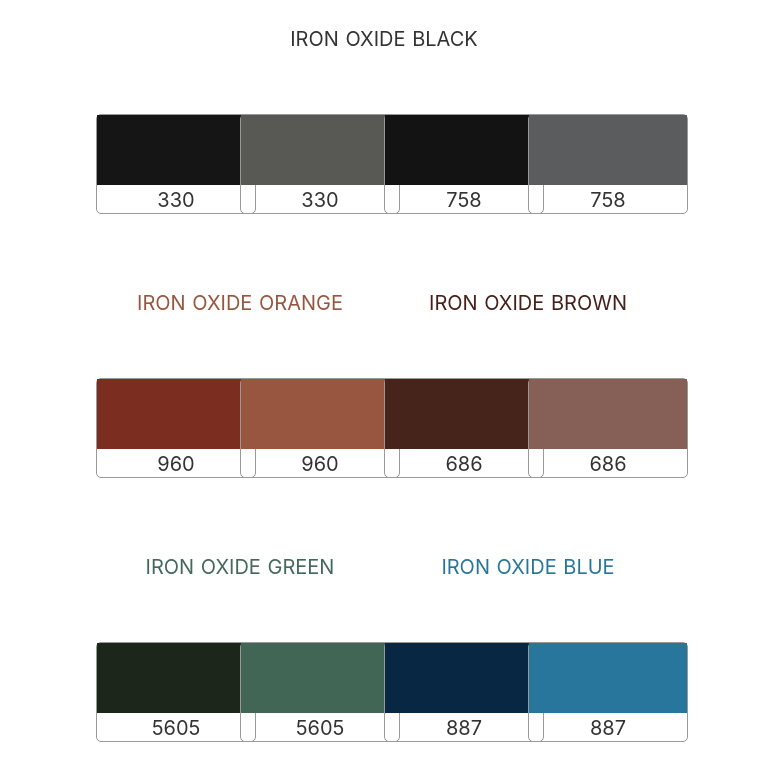
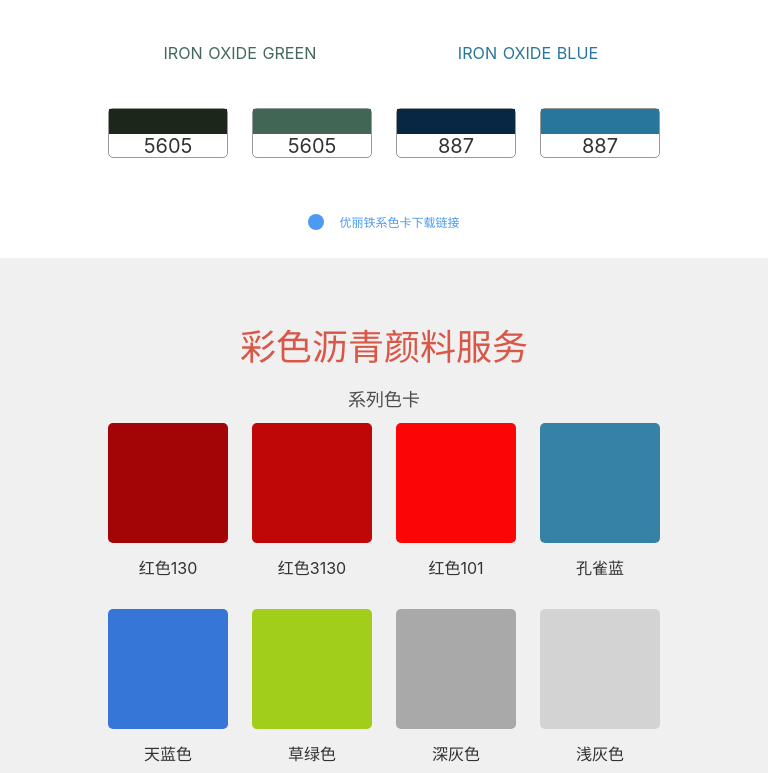
Before and after one commit to yangfanqikang/jtbs001, a Nuxt app: page /service in a window 768 px wide. Shown: the part 1407-2180 px from the top of the page. Built offline with nearby package versions, Linux system fonts and the light colour scheme.

Commit message:
优丽 页面响应式调整 局部页面调整

```diff
--- a/components/ColorsService.vue
+++ b/components/ColorsService.vue
@@ -8,7 +8,7 @@
           <span>{{item.text}}</span>
         </div>
       </div>
-      <a href="../assets/file/彩色沥青颜料色卡.jpg"><span></span>彩色沥青颜料色卡下载链接</a>
+      <a href="../assets/file/彩色沥青颜料色卡.jpg" download="彩色沥青颜料色卡"><span></span>彩色沥青颜料色卡下载链接</a>
     </div>
   </div>
 </template>
@@ -134,6 +134,20 @@
       }
     }
   }
+  @media (min-width: 768px) and (max-width: 1023px) {
+    .colors-service {
+      .content {
+        .item {
+          width: 25%;
+          padding: 8px;
+          .item-block {
+            width: 120px;
+            height: 120px;
+          }
+        }
+      }
+    }
+  }
   @media (min-width: 413px) and (max-width: 767px) {
     .colors-service {
       .content {
--- a/components/IronBlock.vue
+++ b/components/IronBlock.vue
@@ -73,6 +73,30 @@
       }
     }
   }
+  @media (min-width: 768px) and (max-width: 1023px) {
+    .iron-block {
+      h5{
+        margin-bottom: 30px;
+      }
+      .content {
+        .item {
+          margin-bottom: 30px;
+          .block {
+            width: 120px;
+            height: 70px;
+            .color-block{
+              width: 100%;
+              height: 45px;
+            }
+            .text {
+              height: 25px;
+              line-height: 25px;
+            }
+          }
+        }
+      }
+    }
+  }
   @media (min-width: 413px) and (max-width: 767px) {
     .iron-block {
       h5{
--- a/components/IronService.vue
+++ b/components/IronService.vue
@@ -19,7 +19,7 @@
       <IronBlock :ironData="blackData"/>
       <TwoIronBlock :twoData="twoColorData1"/>
       <TwoIronBlock :twoData="twoColorData2"/>
-      <a href="../assets/file/优丽铁系色卡.jpg"><span></span>优丽铁系色卡下载链接</a>
+      <a href="../assets/file/优丽铁系色卡.jpg" download="优丽铁系色卡"><span></span>优丽铁系色卡下载链接</a>
     </div>
 </template>
 
--- a/components/Title.vue
+++ b/components/Title.vue
@@ -75,7 +75,7 @@
     color: #504D4D;
     font-size: 1.125rem;
     padding-bottom: 20px;
-    width: 70%;
+    width: 100%;
     padding: 0px 50px;
     margin: 0 auto;
     text-align: center;
--- a/components/TwoIronBlock.vue
+++ b/components/TwoIronBlock.vue
@@ -79,6 +79,33 @@
       }
     }
   }
+  @media (min-width: 768px) and (max-width: 1023px) {
+    .inner{
+      .iron-block{
+        h5{
+          margin-bottom: 30px;
+          font-size: 1.01rem;
+        }
+        .content {
+          .item {
+            margin-bottom: 30px;
+            .block {
+              width: 120px;
+              height: 50px;
+              .color-block{
+                width: 100%;
+                height: 25px;
+              }
+              .text {
+                height: 25px;
+                line-height: 25px;
+              }
+            }
+          }
+        }
+      }
+    }
+  }
   @media (min-width: 413px) and (max-width: 767px) {
     .inner{
       .iron-block{
```
